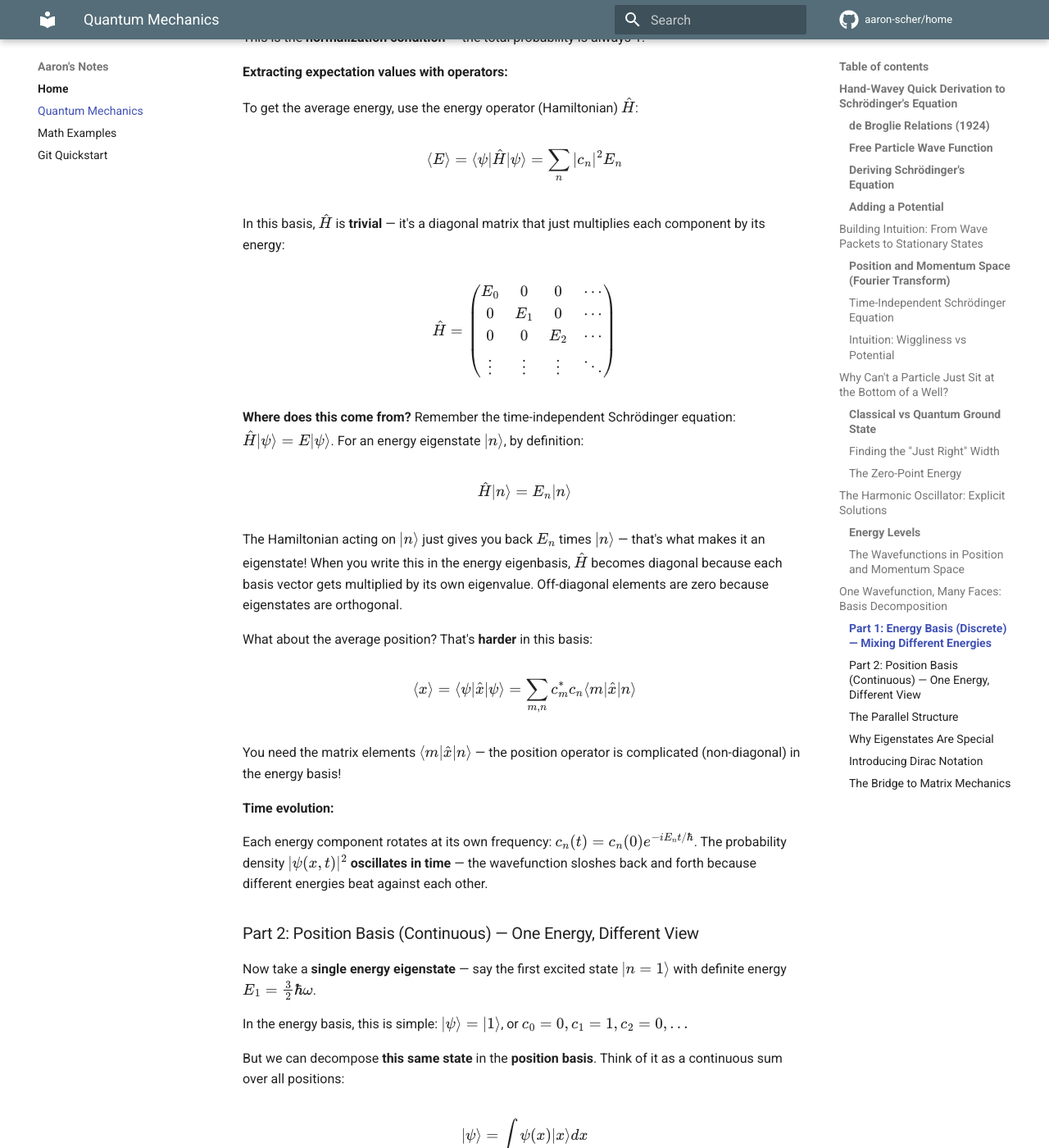
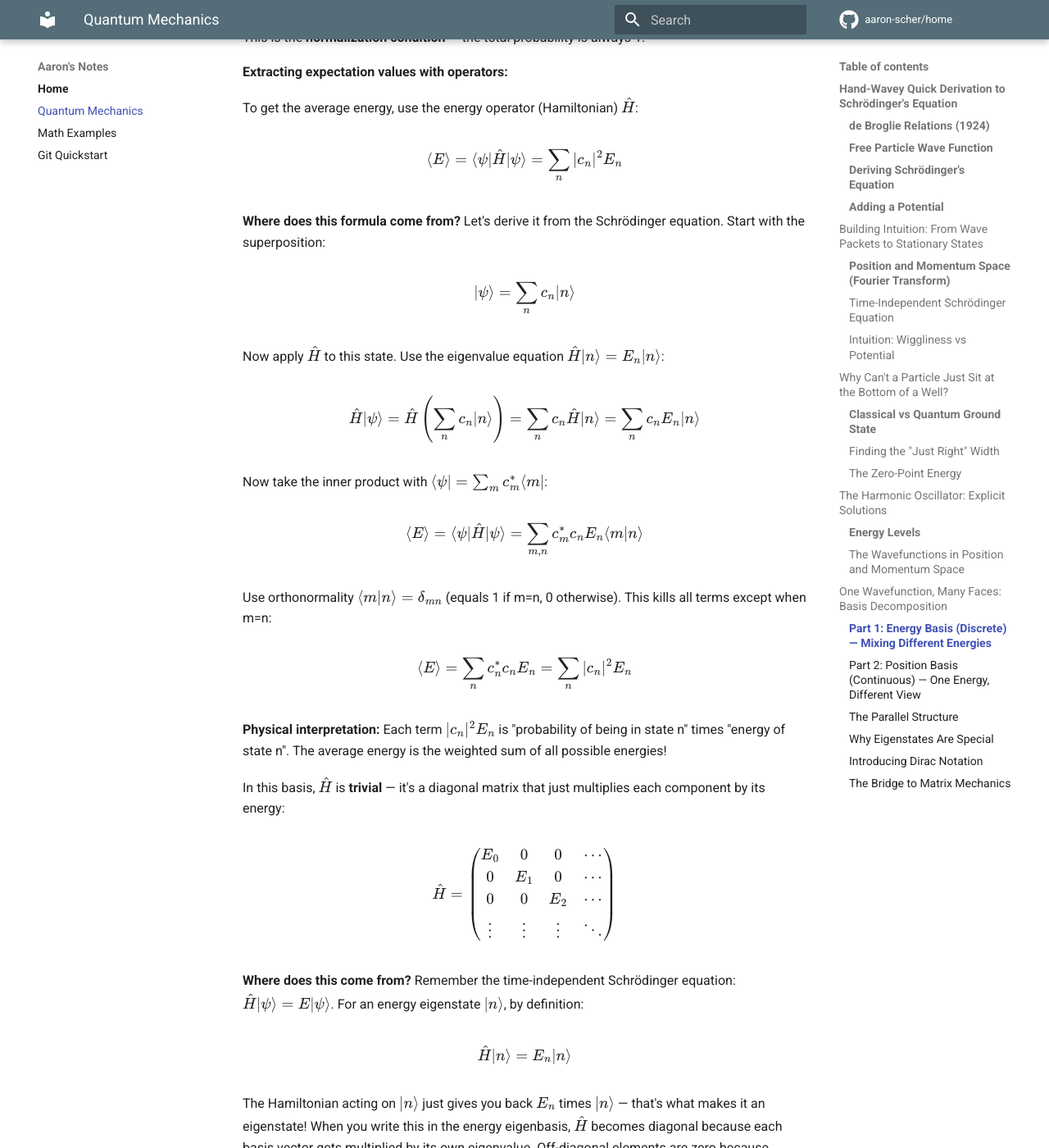
Before and after one commit to aaron-scher/home, an MkDocs documentation site: the page built from docs/quantum-mechanics.md, in a window 1280 px wide and 1400 px high, scrolled down 11507 px. Shown: the whole window at 82% size. Built offline with MkDocs 1.6.1 and Material for MkDocs 9.7.7, drawn with Linux system fonts in a browser that asks for light colours; comment, search, counter and statistics services are not loaded.

Commit message:
Derive expectation value formula from Schrödinger equation
- Start with |ψ⟩ = Σ cn|n⟩
- Apply Ĥ using eigenvalue equation Ĥ|n⟩ = En|n⟩
- Take inner product with ⟨ψ|
- Use orthonormality to collapse double sum
- Shows ⟨E⟩ = Σ|cn|²En comes from QM postulates
- Add physical interpretation as weighted average

🤖 Generated with [Claude Code](https://claude.com/claude-code)

Co-Authored-By: Claude <noreply@anthropic.com>

```diff
--- a/docs/quantum-mechanics.md
+++ b/docs/quantum-mechanics.md
@@ -410,6 +410,32 @@ $$
 \langle E \rangle = \langle \psi | \hat{H} | \psi \rangle = \sum_n |c_n|^2 E_n
 $$
 
+**Where does this formula come from?** Let's derive it from the Schrödinger equation. Start with the superposition:
+
+$$
+|\psi\rangle = \sum_n c_n |n\rangle
+$$
+
+Now apply $\hat{H}$ to this state. Use the eigenvalue equation $\hat{H}|n\rangle = E_n|n\rangle$:
+
+$$
+\hat{H}|\psi\rangle = \hat{H}\left(\sum_n c_n |n\rangle\right) = \sum_n c_n \hat{H}|n\rangle = \sum_n c_n E_n |n\rangle
+$$
+
+Now take the inner product with $\langle\psi| = \sum_m c_m^* \langle m|$:
+
+$$
+\langle E \rangle = \langle \psi | \hat{H} | \psi \rangle = \sum_{m,n} c_m^* c_n E_n \langle m|n\rangle
+$$
+
+Use orthonormality $\langle m|n\rangle = \delta_{mn}$ (equals 1 if m=n, 0 otherwise). This kills all terms except when m=n:
+
+$$
+\langle E \rangle = \sum_n c_n^* c_n E_n = \sum_n |c_n|^2 E_n
+$$
+
+**Physical interpretation:** Each term $|c_n|^2 E_n$ is "probability of being in state n" times "energy of state n". The average energy is the weighted sum of all possible energies!
+
 In this basis, $\hat{H}$ is **trivial** — it's a diagonal matrix that just multiplies each component by its energy:
 
 $$
```
